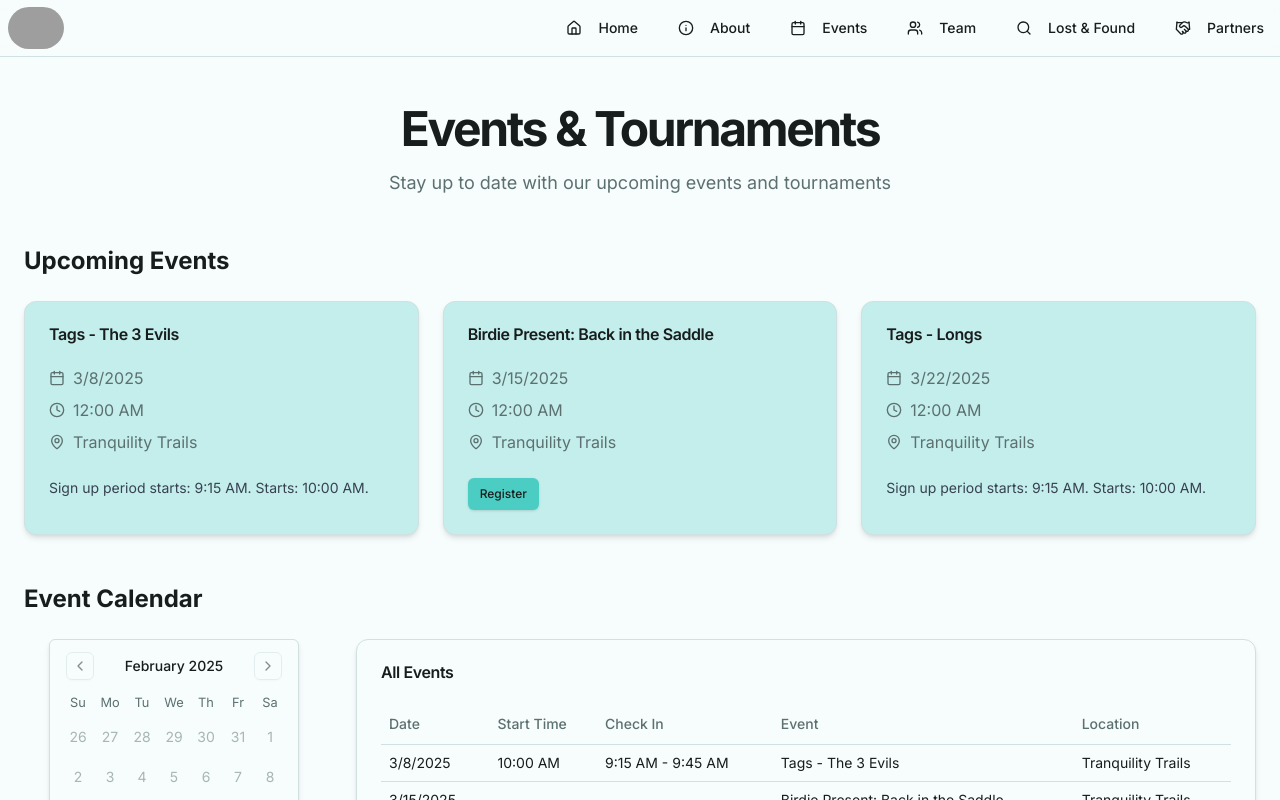
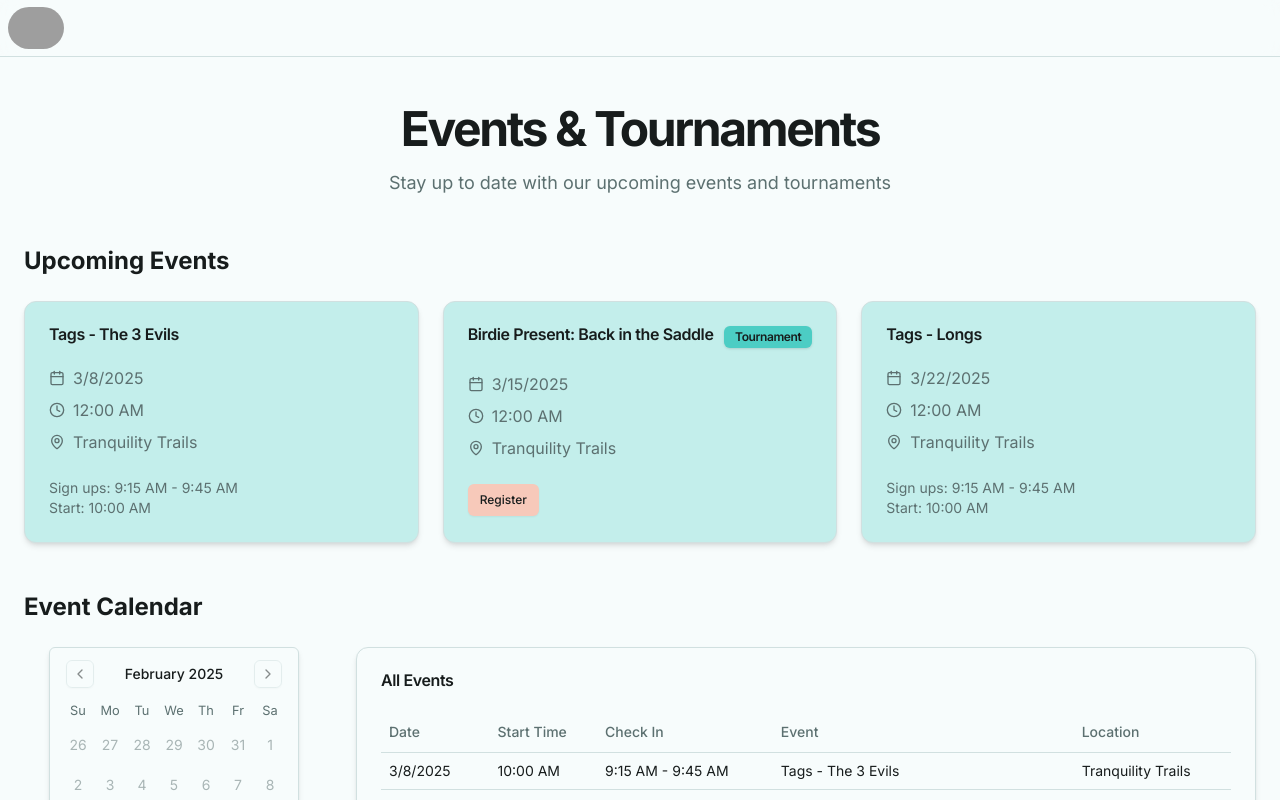
Before and after one commit to cdeck95/tranquility-teebirds, a Next.js app: page /events in a window 1280 px wide. Shown: the top 800 px of the page. Built offline with nearby package versions, Linux system fonts and the light colour scheme; grey boxes are pictures that could not be loaded.

Commit message:
events fix. nav fix

```diff
--- a/app/api/events/route.ts
+++ b/app/api/events/route.ts
@@ -12,7 +12,6 @@ export interface EventItem {
   formattedCheckInPeriod?: string; // Pre-formatted check-in period in m/d/yyyy (EST)
   formattedStartTime?: string; // Pre-formatted start time in HH:MM AM/PM (EST)
   location: string;
-  description: string;
   registrationLink?: string;
 }
 
@@ -80,15 +79,7 @@ export async function GET() {
 
     const title = layout !== "" ? `${format} - ${layout}` : format;
     // Only insert non-empty values in the description.
-    const descriptionParts: string[] = [];
-    if (signUpStarts) {
-      descriptionParts.push(`Sign up period starts: ${signUpStarts}`);
-    }
-    if (starts) {
-      descriptionParts.push(`Starts: ${starts}`);
-    }
-    const description =
-      descriptionParts.join(". ") + (descriptionParts.length ? "." : "");
+
     events.push({
       title,
       dateTimestamp: timestamp,
@@ -96,7 +87,6 @@ export async function GET() {
       formattedCheckInPeriod, // New property for check-in period
       formattedStartTime, // New property for start time
       location: location || "Tranquility Trails, Woolwich, NJ",
-      description,
       registrationLink: regLink || undefined,
     });
   }
--- a/app/events/page.tsx
+++ b/app/events/page.tsx
@@ -24,6 +24,7 @@ import Link from "next/link";
 import { Button } from "@/components/ui/button";
 import { EventItem } from "../api/events/route";
 import { format } from "date-fns";
+import { Badge } from "@/components/ui/badge";
 
 // Helper: Convert a Date instance to m/d/yyyy string for comparison
 const convertDateToMDY = (date: Date): string => {
@@ -120,7 +121,12 @@ export default function EventsPage() {
             {upcomingEvents.map((event, index) => (
               <Card key={index} className="bg-accent shadow-md">
                 <CardHeader>
-                  <CardTitle>{event.title}</CardTitle>
+                  <CardTitle className="flex flex-row justify-between">
+                    {event.title}
+                    {event.registrationLink && (
+                      <Badge variant="default">Tournament</Badge>
+                    )}
+                  </CardTitle>
                 </CardHeader>
                 <CardContent>
                   <div className="grid grid-cols-1 mb-4">
@@ -137,10 +143,20 @@ export default function EventsPage() {
                       <span>{event.location}</span>
                     </div>
                   </div>
-                  <p className="text-sm text-gray-700">{event.description}</p>
+                  {event.formattedCheckInPeriod && (
+                    <p className="text-sm text-muted-foreground">
+                      Sign ups: {event.formattedCheckInPeriod}
+                    </p>
+                  )}
+                  {event.formattedStartTime && (
+                    <p className="text-sm text-muted-foreground">
+                      Start: {event.formattedStartTime}
+                    </p>
+                  )}
+
                   {event.registrationLink && (
                     <div className="mt-4">
-                      <Button asChild variant="default" size="sm">
+                      <Button asChild variant="secondary" size="sm">
                         <Link href={event.registrationLink} target="_blank">
                           Register
                         </Link>
--- a/components/main-nav.tsx
+++ b/components/main-nav.tsx
@@ -21,7 +21,7 @@ import {
 import TeeBirdLogo from "@/public/teebirds logo.png";
 import { useState } from "react";
 import Image from "next/image";
-import { usePathname } from "next/navigation";
+import { usePathname, useRouter } from "next/navigation";
 
 const navItems = [
   {
@@ -64,6 +64,7 @@ const navItems = [
 export function MainNav() {
   const [isOpen, setIsOpen] = useState(false);
   const pathname = usePathname();
+  const router = useRouter();
 
   return (
     <header className="sticky top-0 z-50 w-full border-b bg-background/95 backdrop-blur supports-[backdrop-filter]:bg-background/60">
@@ -81,11 +82,16 @@ export function MainNav() {
         {/* Desktop Navigation */}
         <nav className="hidden md:ml-auto md:flex md:gap-2">
           {navItems.map((item) => (
-            <Button key={item.href} variant="ghost" asChild>
-              <Link href={item.href}>
-                <item.icon className="h-4 w-4 mr-2" />
-                {item.title}
-              </Link>
+            <Button
+              key={item.href}
+              variant="ghost"
+              asChild
+              onClick={() => router.push(item.href)}
+            >
+              {/* <Link href={item.href}> */}
+              <item.icon className="h-4 w-4 mr-2" />
+              {/* {item.title}
+              </Link> */}
             </Button>
           ))}
         </nav>
@@ -107,16 +113,20 @@ export function MainNav() {
                 <Button
                   key={item.href}
                   variant={pathname === item.href ? "secondary" : "ghost"}
-                  className="w-full justify-start flex gap-2"
+                  className="flex justify-start items-center gap-3 rounded-lg px-3 py-2 text-muted-foreground transition-all hover:text-primary"
+                  onClick={() => {
+                    setIsOpen(false);
+                    router.push(item.href);
+                  }}
                 >
-                  <Link
+                  {/* <Link
                     href={item.href}
                     onClick={() => setIsOpen(false)}
                     className="flex items-center gap-3 rounded-lg px-3 py-2 text-muted-foreground transition-all hover:text-primary"
-                  >
-                    <item.icon className="h-5 w-5" />
-                    {item.title}
-                  </Link>
+                  > */}
+                  <item.icon className="h-5 w-5" />
+                  {item.title}
+                  {/* </Link> */}
                 </Button>
               ))}
             </nav>
```
